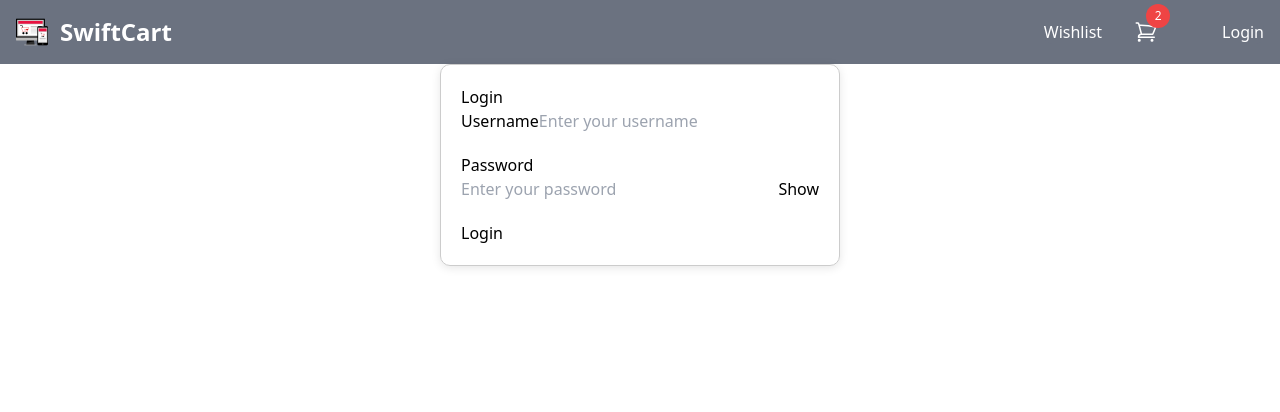
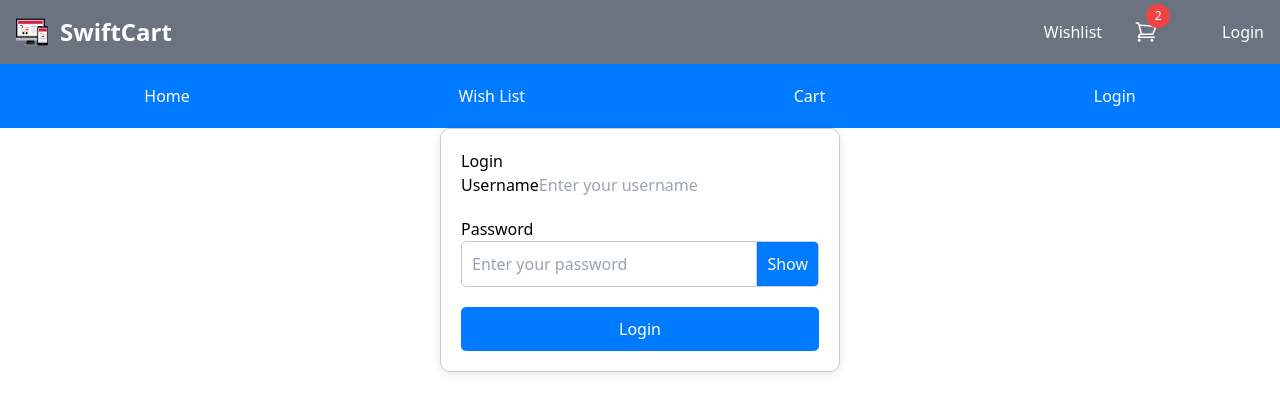
Before and after one commit to KeabetsweMatlhabe/JSF_Portfolio-Piece_KEAMAT511_JSE2407_GroupD_Keabetswe-Matlhabe-main, a Vue app: page /login in a window 1280 px wide. Shown: the top 412 px of the page. Built offline with nearby package versions, Linux system fonts and the light colour scheme.

Commit message:
implemented a login function that allows login and logout from fake store and uses local storage JWT

```diff
--- a/src/views/LoginPage.vue
+++ b/src/views/LoginPage.vue
@@ -1,4 +1,12 @@
 <template>
+  <div>
+    <nav class="navbar">
+      <router-link to="/">Home</router-link>
+      <router-link to="/wishList">Wish List</router-link>
+      <router-link to="/cart">Cart</router-link>
+      <button @click="logout" v-if="loggedIn">Logout</button>
+      <router-link to="/login" v-else>Login</router-link>
+    </nav>
     <div class="login-container">
       <h1>Login</h1>
       <form @submit.prevent="handleLogin">
@@ -28,9 +36,10 @@
           </div>
         </div>
         <button type="submit" :disabled="loading">Login</button>
-      <p v-if="loading">Logging in, please wait...</p>
-      <p v-if="error">{{ error }}</p>
+        <p v-if="loading" class="loading-message">Logging in, please wait...</p>
+        <p v-if="error" class="error-message">{{ error }}</p>
       </form>
+    </div>
   </div>
 </template>
 
@@ -46,6 +55,11 @@ export default {
       loading: false,
       error: null,
     };
+  },
+  computed: {
+    loggedIn() {
+      return !!localStorage.getItem('jwt');
+    }
   },
   methods: {
     togglePasswordVisibility() {
@@ -78,6 +92,10 @@ export default {
       } finally {
         this.loading = false;
       }
+    },
+    logout() {
+      localStorage.removeItem('jwt');
+      this.$router.push('/');
     }
   }
 };
@@ -92,6 +110,7 @@ export default {
   border: 1px solid #ccc;
   border-radius: 10px;
   box-shadow: 0 2px 10px rgba(0, 0, 0, 0.1);
+  background-color: #fff;
 }
 
 .form-group {
@@ -100,18 +119,91 @@ export default {
 
 .password-input {
   display: flex;
+  align-items: center;
 }
 
 .password-input input {
   flex: 1;
+  padding: 10px;
+  border: 1px solid #ccc;
+  border-radius: 5px 0 0 5px;
 }
 
 .password-input button {
-  margin-left: 10px;
+  padding: 10px;
+  border: 1px solid #ccc;
+  border-left: none;
+  border-radius: 0 5px 5px 0;
+  background-color: #007bff;
+  color: #fff;
+  cursor: pointer;
 }
 
-button[disabled] {
+.password-input button:hover {
+  background-color: #0056b3;
+}
+
+button[type="submit"] {
+  width: 100%;
+  padding: 10px;
+  border: none;
+  border-radius: 5px;
+  background-color: #007bff;
+  color: #fff;
+  cursor: pointer;
+}
+
+button[type="submit"]:disabled {
   opacity: 0.6;
   cursor: not-allowed;
 }
+
+button[type="submit"]:hover:not(:disabled) {
+  background-color: #0056b3;
+}
+
+.loading-message, .error-message {
+  margin-top: 20px;
+  font-size: 14px;
+}
+
+.error-message {
+  color: red;
+}
+
+.loading-message {
+  color: green;
+}
+
+/* Navbar styling */
+.navbar {
+  display: flex;
+  justify-content: space-around;
+  align-items: center;
+  padding: 10px;
+  background-color: #007bff;
+  color: #fff;
+}
+
+.navbar a {
+  color: #fff;
+  text-decoration: none;
+  padding: 10px;
+}
+
+.navbar a:hover {
+  text-decoration: underline;
+}
+
+.navbar button {
+  background: none;
+  border: none;
+  color: #fff;
+  cursor: pointer;
+  padding: 10px;
+}
+
+.navbar button:hover {
+  text-decoration: underline;
+}
 </style>
```
Lines whose indentation alone changed are shown as unchanged.
